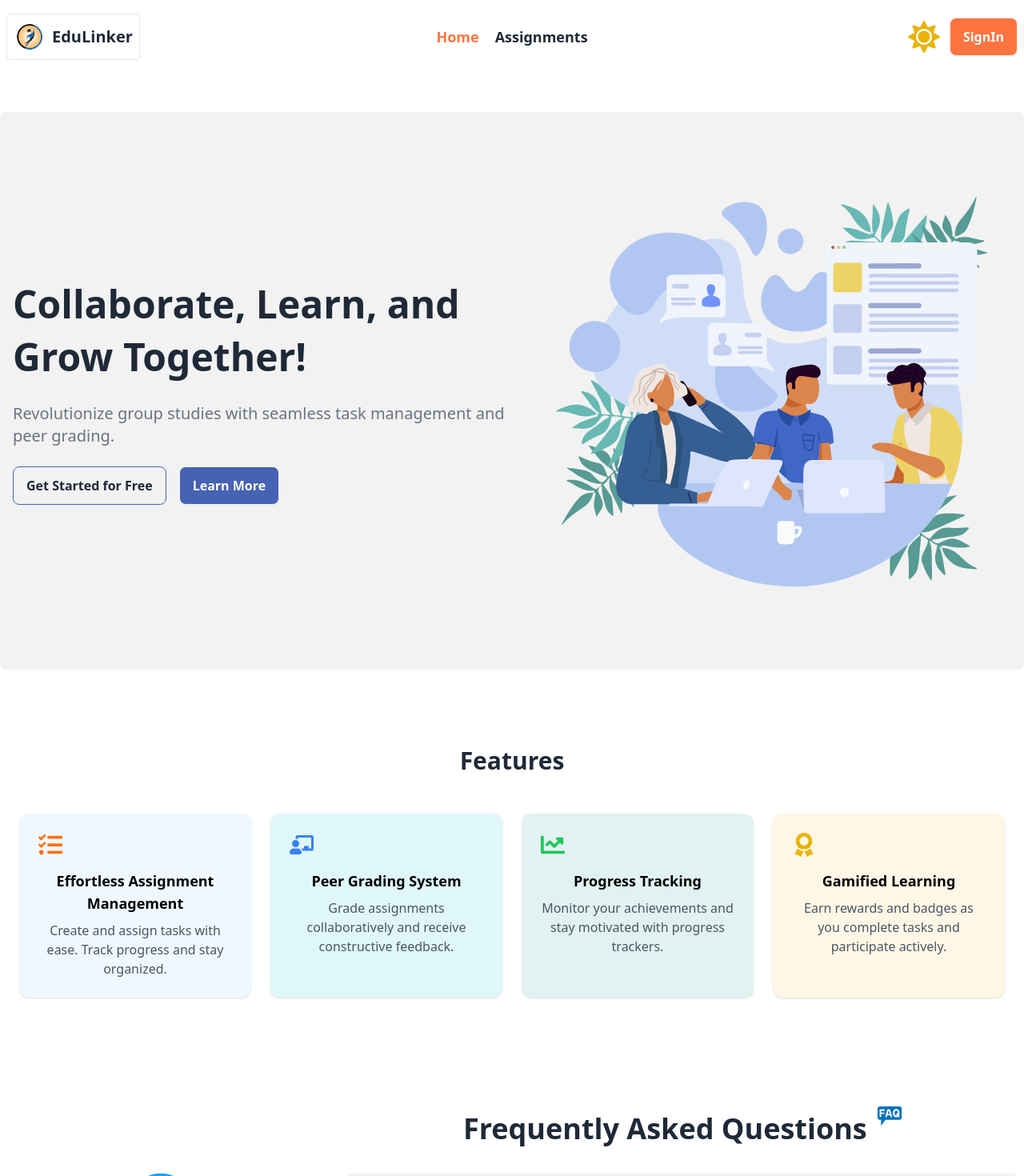
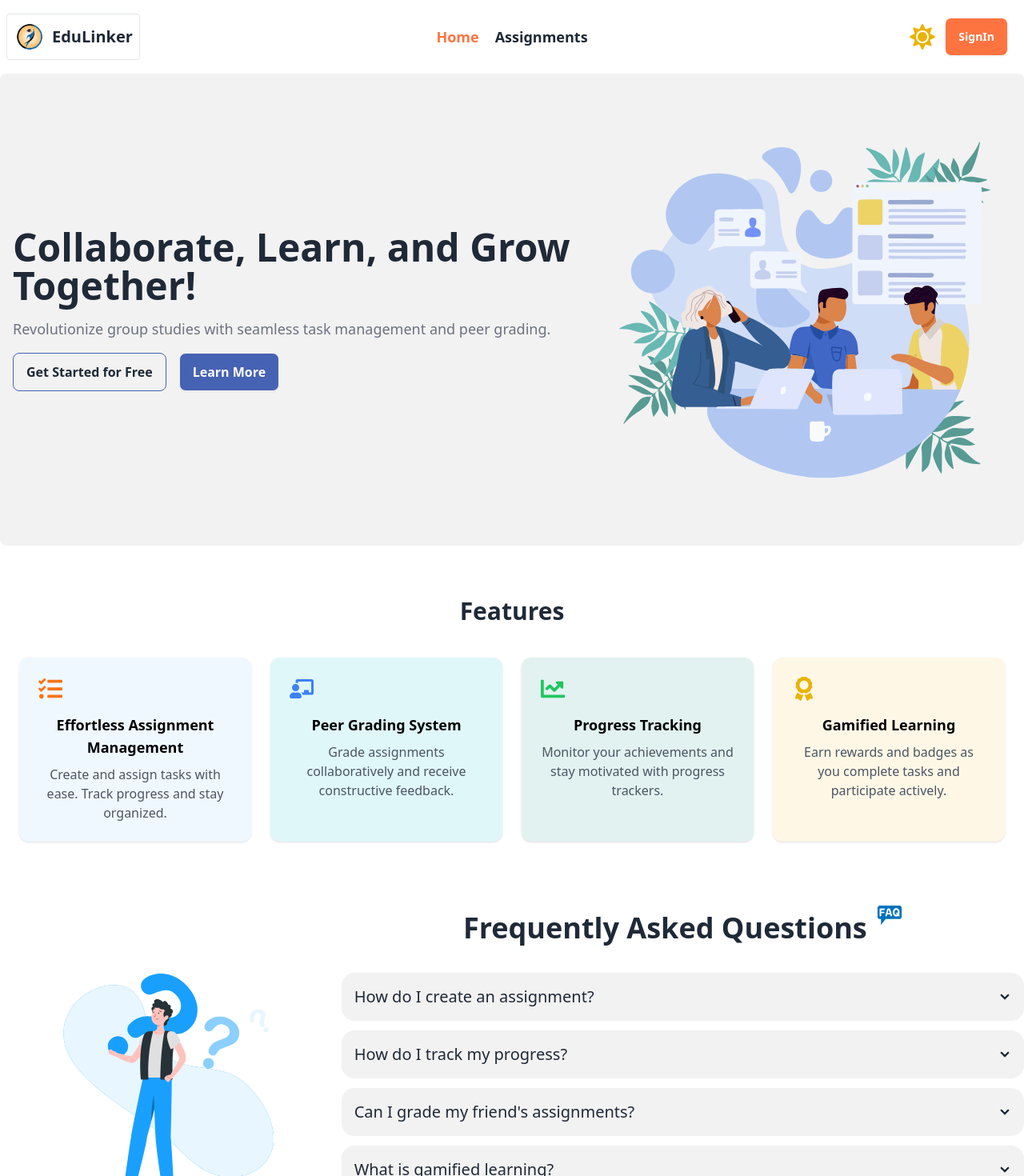
Before and after one commit to rahat0078/edu-linker-client-00, a React (Vite) app: page / in a window 1280 px wide. Shown: the top 1470 px of the page at 80% size. Built offline with nearby package versions, Linux system fonts and the light colour scheme; no server answers.

Commit message:
added loading spinner when fetching data

```diff
--- a/index.html
+++ b/index.html
@@ -1,5 +1,5 @@
 <!doctype html>
-<html lang="en">
+<html lang="en" class="scroll-smooth">
 
 <head>
   <meta charset="UTF-8" />
--- a/src/components/Banner.jsx
+++ b/src/components/Banner.jsx
@@ -1,21 +1,22 @@
 import Lottie from "lottie-react";
 import groupwork from '../assets/lottie/groupwork.json';
+import { Link } from "react-router-dom";
 
 const Banner = () => {
     return (
-        <div className="hero bg-base-200 py-16 rounded-lg my-12">
+        <div className="hero bg-base-200 py-8 lg:py-12 rounded-lg">
             <div className="hero-content flex-col lg:flex-row-reverse">
-                <div className="ml-4">
+                <div className="ml-4 max-w-xs md:max-w-sm lg:max-w-lg">
                     <Lottie animationData={groupwork} loop={true} />
                 </div>
                 <div>
-                    <h1 className="text-5xl font-bold leading-snug">Collaborate, Learn, and Grow Together!</h1>
-                    <h2 className="py-6 text-xl text-gray-500">
+                    <h1 className="text-3xl md:text-5xl font-bold leading-snug">Collaborate, Learn, and Grow Together!</h1>
+                    <h2 className="py-4 text-lg text-gray-500">
                         Revolutionize group studies with seamless task management and peer grading.
                     </h2>
                     <div className="flex gap-4">
-                        <button className="btn btn-outline border-[#4662B2] text-[16px] hover:bg-[#4662B2] font-semibold rounded-lg">Get Started for Free</button>
-                        <button className="btn text-[16px] bg-[#4662B2] text-white hover:text-black font-semibold rounded-lg">Learn More</button>
+                        <Link to='/assignments' className="btn btn-outline border-[#4662B2] text-[16px] hover:bg-[#4662B2] font-semibold rounded-lg">Get Started for Free</Link>
+                        <a href="#features" className="btn text-[16px] bg-[#4662B2] text-white hover:text-black font-semibold rounded-lg">Learn More</a>
                     </div>
                 </div>
             </div>
--- a/src/components/Faq.jsx
+++ b/src/components/Faq.jsx
@@ -31,7 +31,7 @@ const Faq = () => {
     ];
 
     return (
-        <div className="my-12">
+        <div className="mb-16">
             <div className="grid grid-cols-1 md:grid-cols-2 lg:grid-cols-3 items-center">
                 <div>
                     <Lottie animationData={faq} loop={true} />
--- a/src/components/Features.jsx
+++ b/src/components/Features.jsx
@@ -29,10 +29,10 @@ function Features() {
   ];
 
   return (
-    <section className="py-12 my-12">
+    <section id="features" className="py-16">
       <div className="container mx-auto text-center">
-        <h2 className="text-3xl font-bold mb-6">Features</h2>
-        <div className="grid grid-cols-1 md:grid-cols-2 lg:grid-cols-4 gap-6 p-6
+        <h2 className="text-3xl font-bold mb-10">Features</h2>
+        <div className="grid grid-cols-1 md:grid-cols-2 lg:grid-cols-4 gap-6 px-6
         ">
           {features.map((feature, index) => (
             <div
--- a/src/components/Navbar.jsx
+++ b/src/components/Navbar.jsx
@@ -11,9 +11,9 @@ const Navbar = () => {
 
     const { user, handleSignOut } = useAuth()
 
-        const [theme, setTheme] = useState(
-            localStorage.getItem("isDark") === "true" // Initialize from localStorage
-        )
+    const [theme, setTheme] = useState(
+        localStorage.getItem("isDark") === "true" // Initialize from localStorage
+    )
 
     // Apply the theme on mount and when theme changes
     useEffect(() => {
@@ -63,19 +63,9 @@ const Navbar = () => {
         <div className="bg-base-100 sticky top-0 z-50">
             <div className="navbar container mx-auto py-4">
                 <div className="navbar-start">
-                    <div className="dropdown">
-                        <div tabIndex={0} role="button" className="btn btn-ghost lg:hidden">
-                            <FiMenu />
-                        </div>
-                        <ul
-                            tabIndex={0}
-                            className={`menu menu-sm dropdown-content bg-base-100 rounded-box z-[1] mt-3 w-52 p-2 shadow`}>
-                            {links}
-                        </ul>
-                    </div>
                     <Link to="/" className="cursor-pointer flex items-center gap-2 p-2 rounded border">
                         <img className="sm:w-10 w-6 h-full" src={logo} alt="" />
-                        <a className="md:text-xl text-[18px] font-bold">EduLinker</a>
+                        <span className="md:text-xl text-[18px] font-bold">EduLinker</span>
                     </Link>
                 </div>
                 <div className="navbar-center hidden lg:flex">
@@ -88,7 +78,6 @@ const Navbar = () => {
 
 
 
-
                     <label className="swap swap-rotate">
                         {/* Checkbox to toggle theme */}
                         <input
@@ -98,13 +87,11 @@ const Navbar = () => {
                         />
 
                         {/* Sun Icon */}
-                        <FaSun className="swap-off h-10 w-10 fill-current text-yellow-500" />
+                        <FaSun className="swap-off h-8 w-8 fill-current text-yellow-500" />
 
                         {/* Moon Icon */}
-                        <FaMoon className="swap-on h-10 w-10 fill-current text-blue-500" />
+                        <FaMoon className="swap-on h-8 w-8 fill-current text-blue-500" />
                     </label>
-
-
 
                     {
                         user?.email ?
@@ -131,9 +118,21 @@ const Navbar = () => {
                             </>
                             :
                             <>
-                                <Link to="/signIn" className="btn bg-[#FD7441] text-[16px] hover:bg-[#4662B2] text-white font-semibold rounded-lg">SignIn</Link>
+                                <Link to="/signIn" className="btn btn-sm md:btn-md bg-[#FD7441] hover:bg-[#4662B2] text-white font-semibold">SignIn</Link>
                             </>
                     }
+
+
+                    <div className="dropdown">
+                        <div tabIndex={0} role="button" className="btn btn-ghost lg:hidden">
+                            <FiMenu />
+                        </div>
+                        <ul
+                            tabIndex={0}
+                            className={`menu menu-sm dropdown-content bg-base-100 rounded-box z-[1] mt-3 right-0 p-2 shadow`}>
+                            {links}
+                        </ul>
+                    </div>
 
                 </div>
             </div>
--- a/src/components/Update.jsx
+++ b/src/components/Update.jsx
@@ -57,7 +57,7 @@ const Update = () => {
 
 
     return (
-        <div className="container mx-auto my-12">
+        <div className="container mx-auto mb-16">
             <form onSubmit={handleUpdate} className="max-w-lg mx-auto  shadow-md rounded-lg p-8 space-y-2 border-t-2 border-t-[#4662B2]">
                 <h2 className="text-2xl font-bold mb-6 text-center text-gray-700">
                     Update Assignment
--- a/src/pages/AssignmentDetails.jsx
+++ b/src/pages/AssignmentDetails.jsx
@@ -3,11 +3,13 @@ import React, { useEffect, useState } from 'react';
 import { useParams } from 'react-router-dom';
 import useAuth from '../hooks/useAuth';
 import Swal from 'sweetalert2';
+import loadingSpinner from '../assets/loading.gif';
 
 const AssignmentDetails = () => {
 
     const { id } = useParams();
     const [assignment, setAssignment] = useState(null);
+    const [loading, setLoading] = useState(true)
     const { user } = useAuth()
     const title = assignment?.title;
     const marks = assignment?.marks;
@@ -19,6 +21,7 @@ const AssignmentDetails = () => {
             .get(`https://edu-linker-server.vercel.app/assignment/${id}`)
             .then((response) => {
                 setAssignment(response.data);
+                setLoading(false)
             })
     }, [id]);
 
@@ -43,7 +46,7 @@ const AssignmentDetails = () => {
         }
 
 
-        axios.post(`https://edu-linker-server.vercel.app/submit-assignment/${user?.email}`, assignment, {withCredentials: true})
+        axios.post(`https://edu-linker-server.vercel.app/submit-assignment/${user?.email}`, assignment, { withCredentials: true })
             .then(res => {
                 if (res.data.data.insertedId) {
                     Swal.fire({
@@ -61,6 +64,14 @@ const AssignmentDetails = () => {
                 console.log(err.message);
             })
 
+    }
+
+    if (loading) {
+        return <>
+            <div className='flex justify-center items-center min-h-screen'>
+                <img src={loadingSpinner} alt="" />
+            </div>
+        </>
     }
 
     return (
@@ -117,7 +128,7 @@ const AssignmentDetails = () => {
                         </div>
                         <div className='flex justify-center mt-6'>
                             <input type='submit' value="Take" className='btn text-[16px] bg-[#4662B2] text-white hover:text-black font-semibold rounded-lg ' />
-                            <button onClick={() => document.getElementById("my_modal_5").close()} className="btn ml-4">Close</button>
+                            <p onClick={() => document.getElementById("my_modal_5").close()} className="btn ml-4">Close</p>
                         </div>
                     </form>
                 </div>
--- a/src/pages/Assignments.jsx
+++ b/src/pages/Assignments.jsx
@@ -4,9 +4,11 @@ import { Link, useLoaderData, useNavigate } from 'react-router-dom';
 import useAuth from '../hooks/useAuth';
 import Swal from 'sweetalert2';
 import { useEffect, useState } from 'react';
+import loadingSpinner from '../assets/loading.gif';
 
 const Assignments = () => {
     const [assignments, setAssignments] = useState([])
+    const [loading, setLoading] = useState(true)
     const { user } = useAuth()
     const navigate = useNavigate()
     const [filter, setFilter] = useState('')
@@ -14,10 +16,11 @@ const Assignments = () => {
 
 
     useEffect(() => {
-        axios.get(`https://edu-linker-server.vercel.app/assignments?filter=${filter==="All"? "": filter}&search=${search}` , {withCredentials: true})
-        .then(res => {
-            setAssignments(res.data)
-        })
+        axios.get(`https://edu-linker-server.vercel.app/assignments?filter=${filter === "All" ? "" : filter}&search=${search}`, { withCredentials: true })
+            .then(res => {
+                setAssignments(res.data)
+                setLoading(false)
+            })
     }, [filter, search])
 
 
@@ -38,7 +41,7 @@ const Assignments = () => {
             confirmButtonText: "Yes, delete it!"
         }).then((result) => {
             if (result.isConfirmed) {
-                axios.delete(`https://edu-linker-server.vercel.app/delete-assignment/${user.email}/${id}`, {withCredentials: true})
+                axios.delete(`https://edu-linker-server.vercel.app/delete-assignment/${user.email}/${id}`, { withCredentials: true })
                     .then((response) => {
                         if (response.data.success) {
                             Swal.fire({
@@ -63,6 +66,15 @@ const Assignments = () => {
                     });
             }
         });
+    }
+
+
+    if (loading) {
+        return <>
+            <div className='flex justify-center items-center min-h-screen'>
+                <img src={loadingSpinner} alt="" />
+            </div>
+        </>
     }
 
 
--- a/src/pages/CreateAssignment.jsx
+++ b/src/pages/CreateAssignment.jsx
@@ -35,7 +35,7 @@ const CreateAssignment = () => {
     }
 
 
-    axios.post('https://edu-linker-server.vercel.app/create-assignment', assignment, {withCredentials: true})
+    axios.post('https://edu-linker-server.vercel.app/create-assignment', assignment, { withCredentials: true })
       .then(data => {
 
         if (data.data.insertedId) {
@@ -57,7 +57,7 @@ const CreateAssignment = () => {
   };
 
   return (
-    <div className="container mx-auto my-12">
+    <div className="container mx-auto mb-16">
       <form onSubmit={handleSubmit} className="max-w-lg mx-auto shadow-md rounded-lg p-8 space-y-2 border-t-2 border-t-[#4662B2]">
         <h2 className="text-2xl font-bold mb-6 text-center text-gray-700">
           Create Assignment
--- a/src/pages/MyAttemptedjAssignments.jsx
+++ b/src/pages/MyAttemptedjAssignments.jsx
@@ -2,26 +2,40 @@ import axios from "axios";
 import { useEffect, useState } from "react";
 import useAuth from "../hooks/useAuth";
 import { FaCheckCircle, FaTimesCircle } from 'react-icons/fa';
+import loadingSpinner from '../assets/loading.gif';
+import { Link } from "react-router-dom";
 
 
 const MyAttemptedjAssignments = () => {
 
     const [assignments, setAssignments] = useState([])
     const { user } = useAuth()
+    const [loading, setLoading] = useState(true)
 
     useEffect(() => {
-        axios.get(`https://edu-linker-server.vercel.app/user-assignments/${user?.email}` , {withCredentials: true})
+        axios.get(`https://edu-linker-server.vercel.app/user-assignments/${user?.email}`, { withCredentials: true })
             .then(res => {
                 setAssignments(res.data.data);
+                setLoading(false)
             })
     }, [])
 
-    console.log(assignments)
+
+
+
+    if (loading) {
+        return <>
+            <div className='flex justify-center items-center min-h-screen'>
+                <img src={loadingSpinner} alt="" />
+            </div>
+        </>
+    }
 
     return (
         <div className="container mx-auto my-12">
             <h2 className="text-3xl font-bold text-center mb-6 text-gray-700">My Assignments</h2>
-
+            {
+                assignments.length > 0 ?
                     <div className="overflow-x-auto">
                         <table className="table w-full border-collapse">
                             <thead>
@@ -49,16 +63,24 @@ const MyAttemptedjAssignments = () => {
                                             )}
                                         </td>
                                         <td className="p-3">{assignment?.assignmentDetails[0].marks}</td>
-                                <td className="p-3">{assignment?.mark?assignment?.mark:"Under Review"}</td>
+                                        <td className="p-3">{assignment?.mark ? assignment?.mark : "Under Review"}</td>
                                         <td className="p-3">
 
-                                        {assignment?.feedBack ? assignment?.feedBack :"Under Review"}
+                                            {assignment?.feedBack ? assignment?.feedBack : "Under Review"}
                                         </td>
                                     </tr>
                                 ))}
                             </tbody>
                         </table>
                     </div>
+                    : <>
+                    <div className="min-h-[60vh] flex flex-col items-center gap-8">
+                        <h3 className="text-4xl text-center font-bold text-orange-400">You didn't attempted any assignments</h3>
+                        <Link to="/assignments" className="btn text-[16px] bg-[#4662B2] text-white hover:text-black font-semibold">Take assignment</Link>
+                    </div>
+                    </>
+            }
+
         </div>
     );
 };
--- a/src/pages/PendingAssignments.jsx
+++ b/src/pages/PendingAssignments.jsx
@@ -3,22 +3,26 @@ import { useEffect, useState } from "react";
 import { FaStar } from 'react-icons/fa'; // React icon for the "Give Mark" button
 import useAuth from "../hooks/useAuth";
 import Swal from "sweetalert2";
+import loadingSpinner from '../assets/loading.gif';
+import { flushSync } from "react-dom";
 
 
 const PendingAssignments = () => {
     const { user } = useAuth();
-    const [reload,setReload] = useState(false);
+    const [reload, setReload] = useState(false);
     const [pendingAssignments, setpendingAssignments] = useState();
     const [assignmentInfo, setassignmentInfo] = useState();
+    const [loading, setLoading] = useState(true)
 
     useEffect(() => {
-        axios.get("https://edu-linker-server.vercel.app/pending-assignments",  {withCredentials: true})
-            .then(res =>{
-                 setpendingAssignments(res?.data?.data)
+        axios.get("https://edu-linker-server.vercel.app/pending-assignments", { withCredentials: true })
+            .then(res => {
+                setpendingAssignments(res?.data?.data)
                 setReload(false);
-                })
+                setLoading(false)
+            })
     }, [reload])
-    console.log(pendingAssignments);
+
 
     const handlegivemark = (dt) => {
         document.getElementById('my_modal_6').showModal()
@@ -36,7 +40,7 @@ const PendingAssignments = () => {
         // post data
         axios.patch(`https://edu-linker-server.vercel.app/assgnment-mark/${user?.email}/${assignmentInfo?._id}`, {
             mark, feedBack
-        }, {withCredentials: true})
+        }, { withCredentials: true })
             .then(res => {
                 if (res.data.success) {
                     Swal.fire({
@@ -48,8 +52,18 @@ const PendingAssignments = () => {
                     });
                     setReload(true);
                     document.getElementById("my_modal_6").close()
+                    form.reset()
                 }
             })
+    }
+
+
+    if (loading) {
+        return <>
+            <div className='flex justify-center items-center min-h-screen'>
+                <img src={loadingSpinner} alt="" />
+            </div>
+        </>
     }
 
     return (
@@ -78,7 +92,7 @@ const PendingAssignments = () => {
                                     {/* Button to "Give Mark" */}
                                     <button
                                         onClick={() => handlegivemark(assignment)}
-                                        className="btn text-[16px] bg-[#4662B2] text-white hover:text-black font-semibold rounded-lg flex items-center gap-2"
+                                        className="btn btn-sm bg-[#4662B2] text-white hover:text-black font-semibold rounded-lg flex items-center gap-2"
                                     >
                                         <FaStar />
                                         Give Mark
@@ -93,12 +107,12 @@ const PendingAssignments = () => {
                         <form onSubmit={handleGiveMarkSubmit}>
                             <h2>Submitted Info</h2>
                             <div>
-                                <span>Google Doc Link</span>
-                                <a className="hover:text-blue-500" href={assignmentInfo?.submission?.googleDocsLink}>{assignmentInfo?.submission?.googleDocsLink}</a>
+                                <span className="text-lg font-semibold">Google Doc Link: </span>
+                                <a className="hover:text-blue-500 underline" href={assignmentInfo?.submission?.googleDocsLink}>{assignmentInfo?.submission?.googleDocsLink}</a>
 
-
-                                <span>Exameen Note</span>
-                                <p>
+                                <br />
+                                <span className="text-lg font-semibold">Exameen Note:</span>
+                                <p className="text-gray-500">
                                     {
                                         assignmentInfo?.submission?.quickNote
                                     }
--- a/src/providers/AuthProvider.jsx
+++ b/src/providers/AuthProvider.jsx
@@ -77,12 +77,10 @@ const AuthProvider = ({ children }) => {
 
             if (currentUser?.email) {
                 const user = { email: currentUser.email };
-                console.log(user);
                 axios.post('https://edu-linker-server.vercel.app/jwt', user, {
                     withCredentials: true
                 })
                     .then(data => {
-                        console.log(data.data)
                         setLoading(false)
                     })
 
```
Also changed, not shown: src/assets/loading.gif (added). Lines whose indentation alone changed are shown as unchanged.
